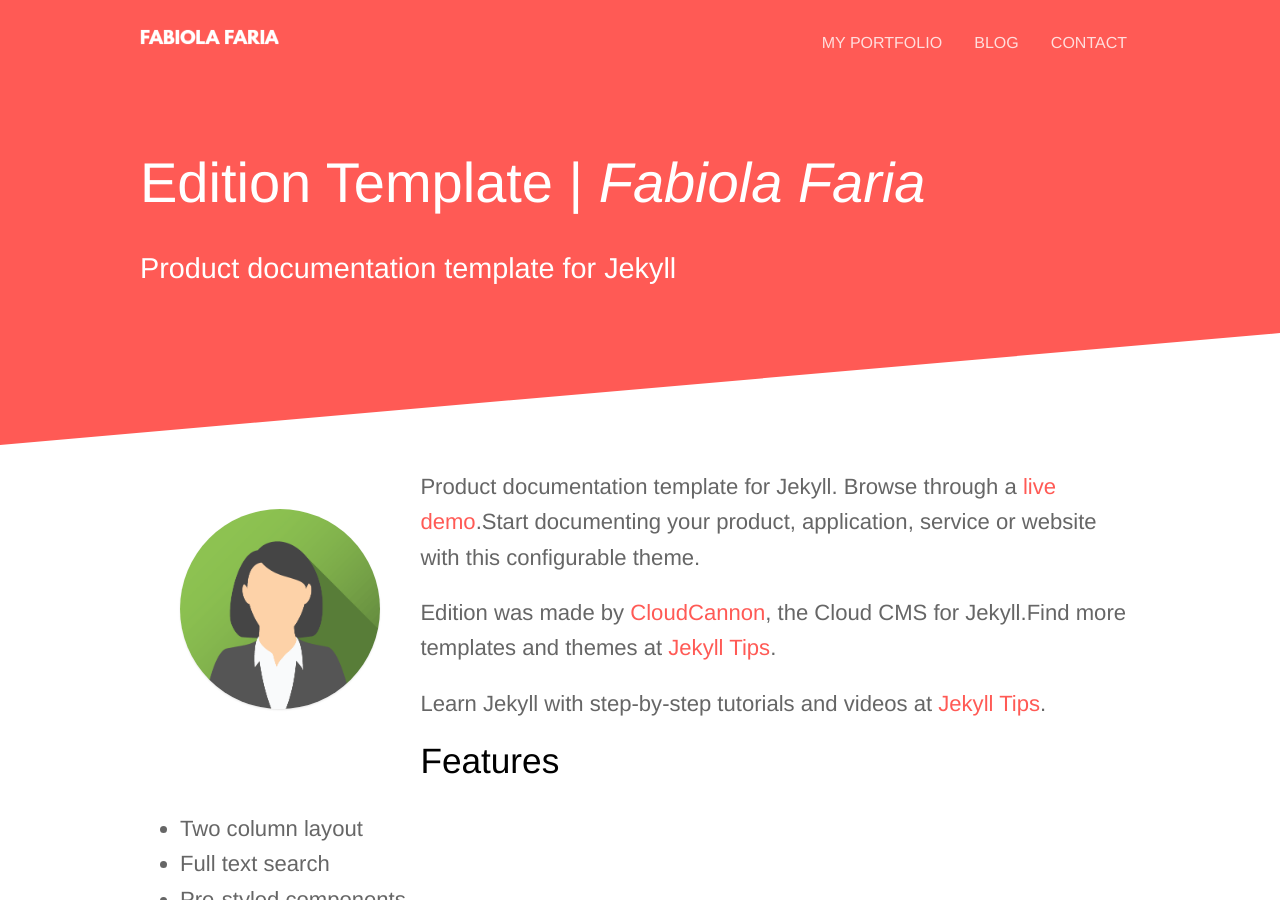
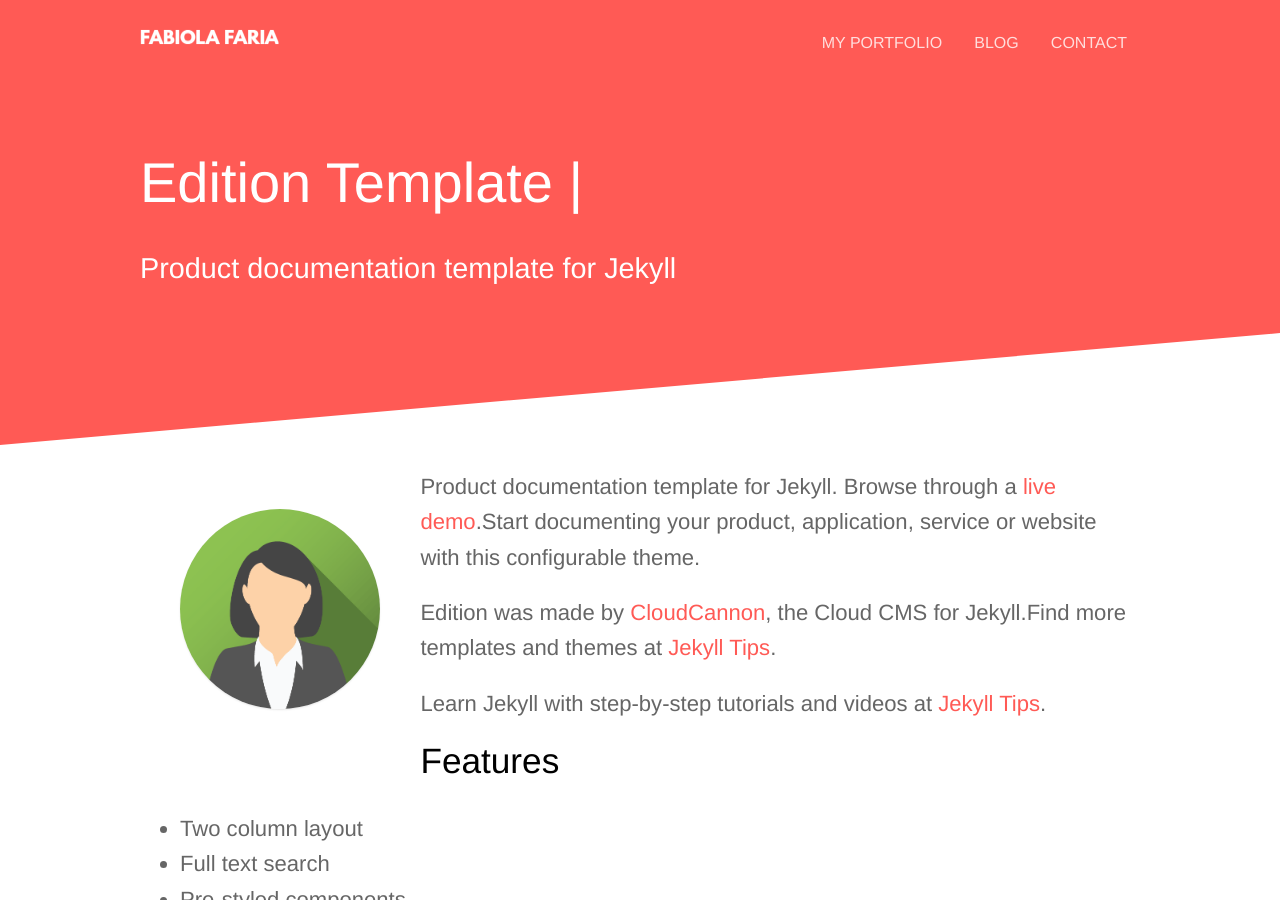
Before and after one commit to seoanalytics/seoanalytics.github.io, a Jekyll site: the page built from _clients/edition.md, in a window 1280 px wide and 900 px high. Built offline with Jekyll 4.4.1, drawn with Linux system fonts in a browser that asks for light colours.

Commit message:
Updated '_layouts/client.html' via CloudCannon

```diff
--- a/_layouts/client.html
+++ b/_layouts/client.html
@@ -6,7 +6,7 @@
 <section class="hero diagonal">
 	<div class="container">
 		{% if portfolio.heading %}
-		<h2>{{ page.name }} | <a href="{{ site.baseurl }}/portfolio/">{{ portfolio.heading }}</a></h2>
+		<h2>{{ page.name }} | {{client.position}}</a></h2>
 		{% endif %}
 		{% if page.subtitle %}
 			<p class="subtext">{{ page.subtitle }}</p>
```
